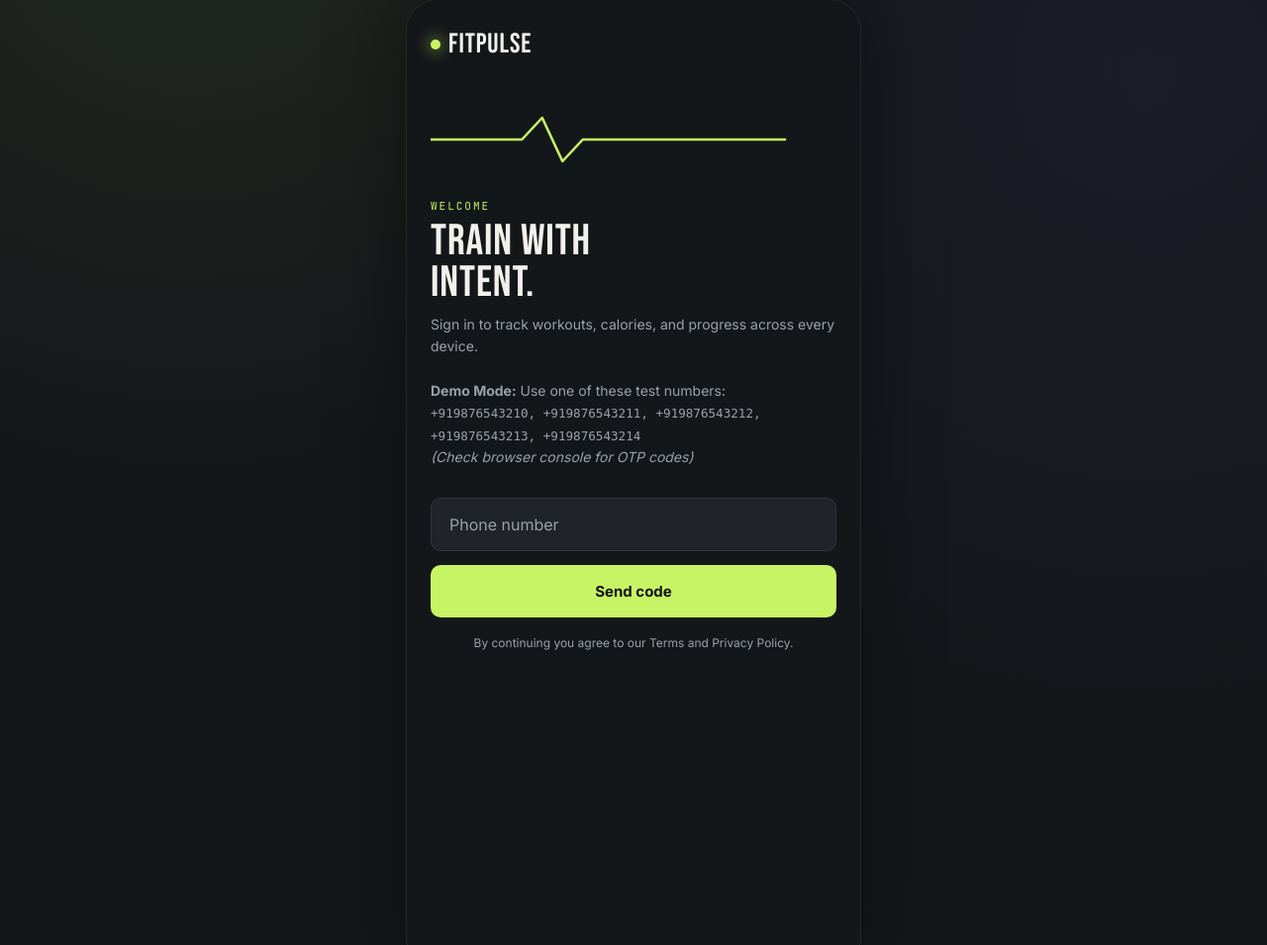
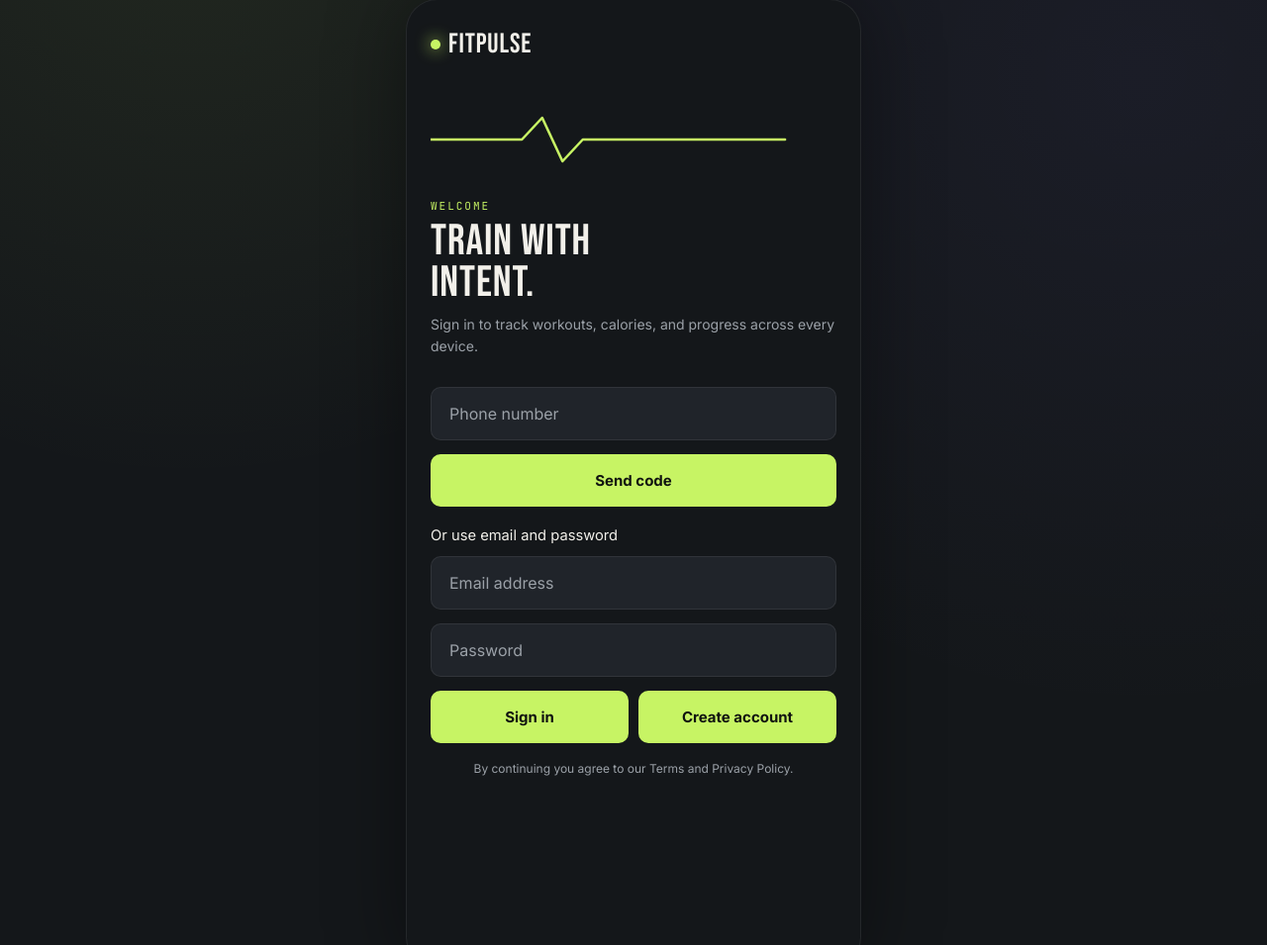
Before and after one commit to Sohamkk/fitpulse, a Flask app: page / in a window 1280 px wide. Shown: the part 25-980 px from the top of the page at 99% size. Run offline with Flask 3, Linux system fonts and the light colour scheme.

Commit message:
Implement user registration and login functionality with email and password

```diff
--- a/app.py
+++ b/app.py
@@ -31,7 +31,7 @@ from email.mime.text import MIMEText
 from datetime import datetime, timedelta
 
 from flask import Flask, request, jsonify, g, session
-from werkzeug.security import generate_password_hash
+from werkzeug.security import generate_password_hash, check_password_hash
 
 try:
     from dotenv import load_dotenv
@@ -48,6 +48,15 @@ DEFAULT_DB_PATH = "/tmp/fitpulse.db" if os.name != "nt" else os.path.join(BASE_D
 DB_PATH = os.environ.get("FITPULSE_DB_PATH", DEFAULT_DB_PATH)
 
 app = Flask(__name__, static_folder="static", template_folder="templates")
+
+
+def ensure_user_columns():
+    conn = sqlite3.connect(DB_PATH)
+    columns = [row[1] for row in conn.execute("PRAGMA table_info(users)")]
+    if "password_hash" not in columns:
+        conn.execute("ALTER TABLE users ADD COLUMN password_hash TEXT")
+        conn.commit()
+    conn.close()
 app.secret_key = os.environ.get("FLASK_SECRET_KEY", secrets.token_hex(32))
 
 @app.before_request
@@ -153,6 +162,7 @@ def init_db():
     )
     conn.commit()
     conn.close()
+    ensure_user_columns()
 
 
 # ---------------------------------------------------------------------------
@@ -308,6 +318,56 @@ def verify_otp():
 
     session["user_id"] = user["id"]
     return jsonify(ok=True, is_new_user=is_new, user=dict(user))
+
+
+@app.post("/api/auth/register")
+def register_user():
+    data = request.get_json(force=True, silent=True) or {}
+    email = (data.get("email") or "").strip().lower()
+    password = (data.get("password") or "").strip()
+    name = (data.get("name") or "").strip()
+
+    if not EMAIL_RE.match(email):
+        return jsonify(ok=False, error="Enter a valid email address."), 400
+    if len(password) < 6:
+        return jsonify(ok=False, error="Password must be at least 6 characters."), 400
+
+    db = get_db()
+    existing = db.execute("SELECT id FROM users WHERE identifier=?", (email,)).fetchone()
+    if existing:
+        return jsonify(ok=False, error="An account with this email already exists."), 409
+
+    password_hash = generate_password_hash(password)
+    db.execute(
+        "INSERT INTO users (identifier, identifier_type, name, password_hash) VALUES (?, 'email', ?, ?)",
+        (email, name or email.split("@", 1)[0], password_hash),
+    )
+    db.commit()
+    user = db.execute("SELECT * FROM users WHERE identifier=?", (email,)).fetchone()
+    session["user_id"] = user["id"]
+    return jsonify(ok=True, is_new_user=True, user=dict(user))
+
+
+@app.post("/api/auth/login")
+def login_user():
+    data = request.get_json(force=True, silent=True) or {}
+    email = (data.get("email") or "").strip().lower()
+    password = (data.get("password") or "").strip()
+
+    if not EMAIL_RE.match(email) or not password:
+        return jsonify(ok=False, error="Enter your email and password."), 400
+
+    db = get_db()
+    user = db.execute(
+        "SELECT * FROM users WHERE identifier=? AND identifier_type='email'",
+        (email,),
+    ).fetchone()
+
+    if not user or not user["password_hash"] or not check_password_hash(user["password_hash"], password):
+        return jsonify(ok=False, error="Email or password is incorrect."), 401
+
+    session["user_id"] = user["id"]
+    return jsonify(ok=True, is_new_user=False, user=dict(user))
 
 
 @app.post("/api/auth/google")
--- a/static/js/app.js
+++ b/static/js/app.js
@@ -79,30 +79,21 @@ function flash(elId, message, type = "error") {
 // ---------------------------------------------------------------------------
 window.addEventListener("DOMContentLoaded", async () => {
   if (restoreSession()) {
-    // User was logged in: skip splash and go directly to app
     await enterApp();
   } else {
-    // New session: show splash first, then fetch demo numbers
     setTimeout(() => showScreen("screen-login"), 1400);
-    loadDemoNumbers();
   }
 });
-
-async function loadDemoNumbers() {
-  const { data } = await api("/api/auth/demo-numbers");
-  if (data.ok && data.demo_numbers) {
-    const subtitle = document.querySelector(".subtext");
-    if (subtitle) {
-      subtitle.innerHTML += `<br><br><strong>Demo Mode:</strong> Use one of these test numbers:<br><code style="font-size:0.9em">${data.demo_numbers.join(", ")}</code><br><em>(Check browser console for OTP codes)</em>`;
-    }
-  }
-}
 
 // ---------------------------------------------------------------------------
 // Auth: request + verify OTP
 // ---------------------------------------------------------------------------
 const identifierInput = document.getElementById("identifier-input");
 const sendOtpBtn = document.getElementById("send-otp-btn");
+const emailInput = document.getElementById("email-input");
+const passwordInput = document.getElementById("password-input");
+const loginEmailBtn = document.getElementById("login-email-btn");
+const registerEmailBtn = document.getElementById("register-email-btn");
 
 sendOtpBtn.addEventListener("click", async () => {
   const identifier = identifierInput.value.trim();
@@ -122,9 +113,54 @@ sendOtpBtn.addEventListener("click", async () => {
   document.getElementById("otp-target").textContent = identifier;
   document.getElementById("login-status").className = "status-msg";
   showScreen("screen-otp");
-  loadDemoCode();  // Show demo code if in demo mode
   document.querySelector("#otp-boxes input").focus();
   startResendCooldown();
+});
+
+loginEmailBtn.addEventListener("click", async () => {
+  const email = emailInput.value.trim().toLowerCase();
+  const password = passwordInput.value;
+  if (!email || !password) return flash("login-status", "Enter your email and password.");
+
+  loginEmailBtn.disabled = true;
+  loginEmailBtn.textContent = "Signing in…";
+  const { data } = await api("/api/auth/login", { method: "POST", body: { email, password } });
+  loginEmailBtn.disabled = false;
+  loginEmailBtn.textContent = "Sign in";
+
+  if (!data.ok) return flash("login-status", data.error || "Could not sign in.");
+
+  state.identifier = email;
+  state.user = data.user;
+  saveSession();
+  if (data.is_new_user) {
+    showScreen("screen-profile-setup");
+  } else {
+    await enterApp();
+  }
+});
+
+registerEmailBtn.addEventListener("click", async () => {
+  const email = emailInput.value.trim().toLowerCase();
+  const password = passwordInput.value;
+  if (!email || !password) return flash("login-status", "Enter your email and password.");
+
+  registerEmailBtn.disabled = true;
+  registerEmailBtn.textContent = "Creating…";
+  const { data } = await api("/api/auth/register", { method: "POST", body: { email, password, name: email.split("@", 1)[0] } });
+  registerEmailBtn.disabled = false;
+  registerEmailBtn.textContent = "Create account";
+
+  if (!data.ok) return flash("login-status", data.error || "Could not create account.");
+
+  state.identifier = email;
+  state.user = data.user;
+  saveSession();
+  if (data.is_new_user) {
+    showScreen("screen-profile-setup");
+  } else {
+    await enterApp();
+  }
 });
 
 // OTP box auto-advance
@@ -162,19 +198,8 @@ document.getElementById("verify-otp-btn").addEventListener("click", async () =>
 document.getElementById("resend-otp-btn").addEventListener("click", async () => {
   await api("/api/auth/request-otp", { method: "POST", body: { identifier: state.identifier } });
   flash("otp-status", "New code sent.", "success");
-  loadDemoCode();  // Reload demo code if in demo mode
   startResendCooldown();
 });
-
-async function loadDemoCode() {
-  const { data } = await api(`/api/auth/demo-code/${encodeURIComponent(state.identifier)}`);
-  if (data.ok && data.code) {
-    const debugMsg = document.getElementById("otp-status");
-    debugMsg.innerHTML = `<strong style="color:var(--volt)">Demo Code: ${data.code}</strong>`;
-    debugMsg.className = "status-msg show success";
-    console.log(`[DEMO] OTP Code for ${state.identifier}: ${data.code}`);
-  }
-}
 
 function startResendCooldown() {
   const btn = document.getElementById("resend-otp-btn");
--- a/templates/index.html
+++ b/templates/index.html
@@ -31,6 +31,15 @@
     <div id="login-status" class="status-msg"></div>
     <input id="identifier-input" class="field" type="tel" placeholder="Phone number" autocomplete="tel">
     <button id="send-otp-btn" class="btn btn-primary">Send code</button>
+
+    <div class="auth-divider" style="margin:20px 0 12px; font-size:0.92rem; color:var(--muted);">Or use email and password</div>
+    <input id="email-input" class="field" type="email" placeholder="Email address" autocomplete="email">
+    <input id="password-input" class="field" type="password" placeholder="Password" autocomplete="current-password">
+    <div style="display:flex; gap:10px; flex-wrap:wrap;">
+      <button id="login-email-btn" class="btn btn-primary" style="flex:1;">Sign in</button>
+      <button id="register-email-btn" class="btn btn-primary" style="flex:1;">Create account</button>
+    </div>
+
     <p class="form-note center" style="margin-top:18px;">By continuing you agree to our Terms and Privacy Policy.</p>
   </div>
 
```
